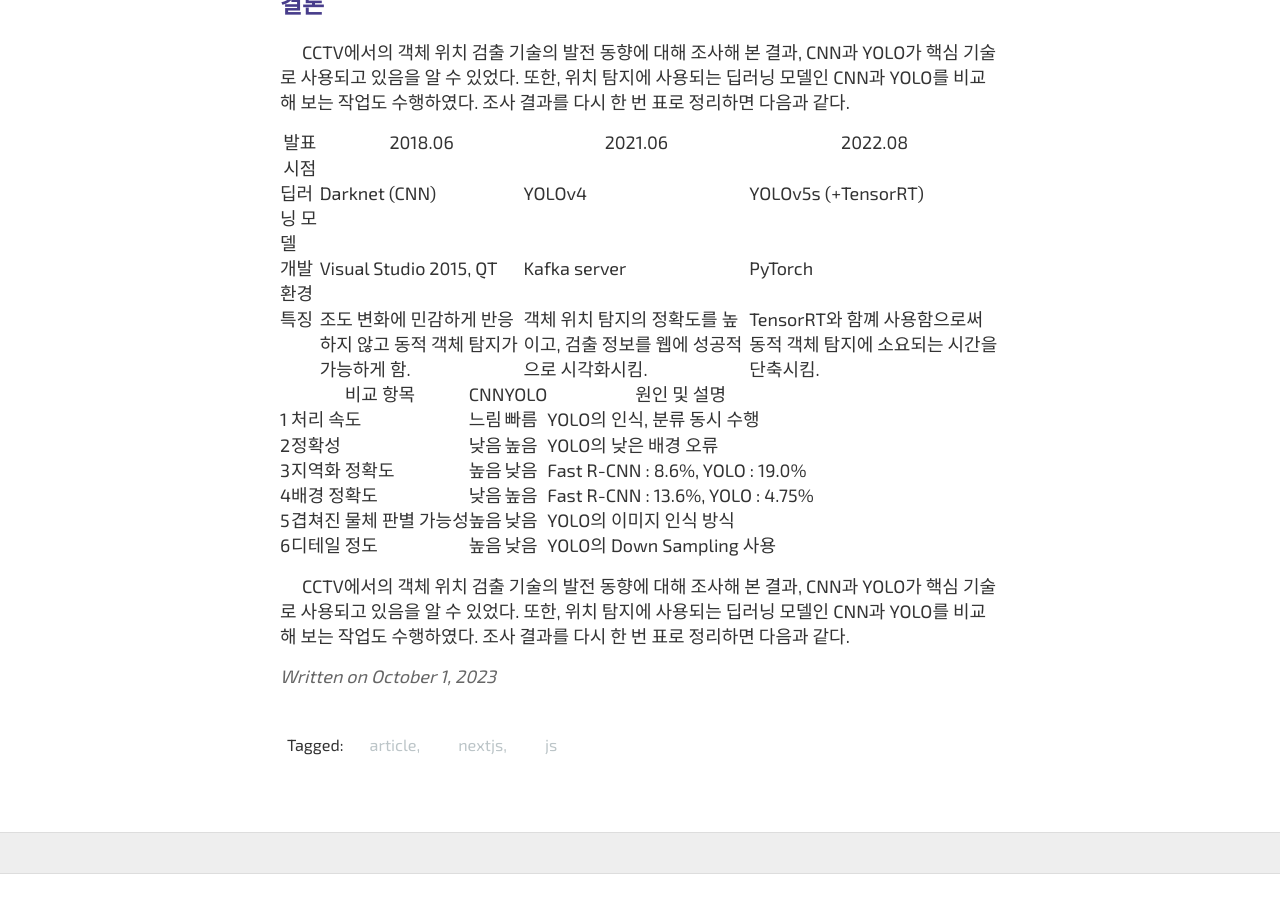
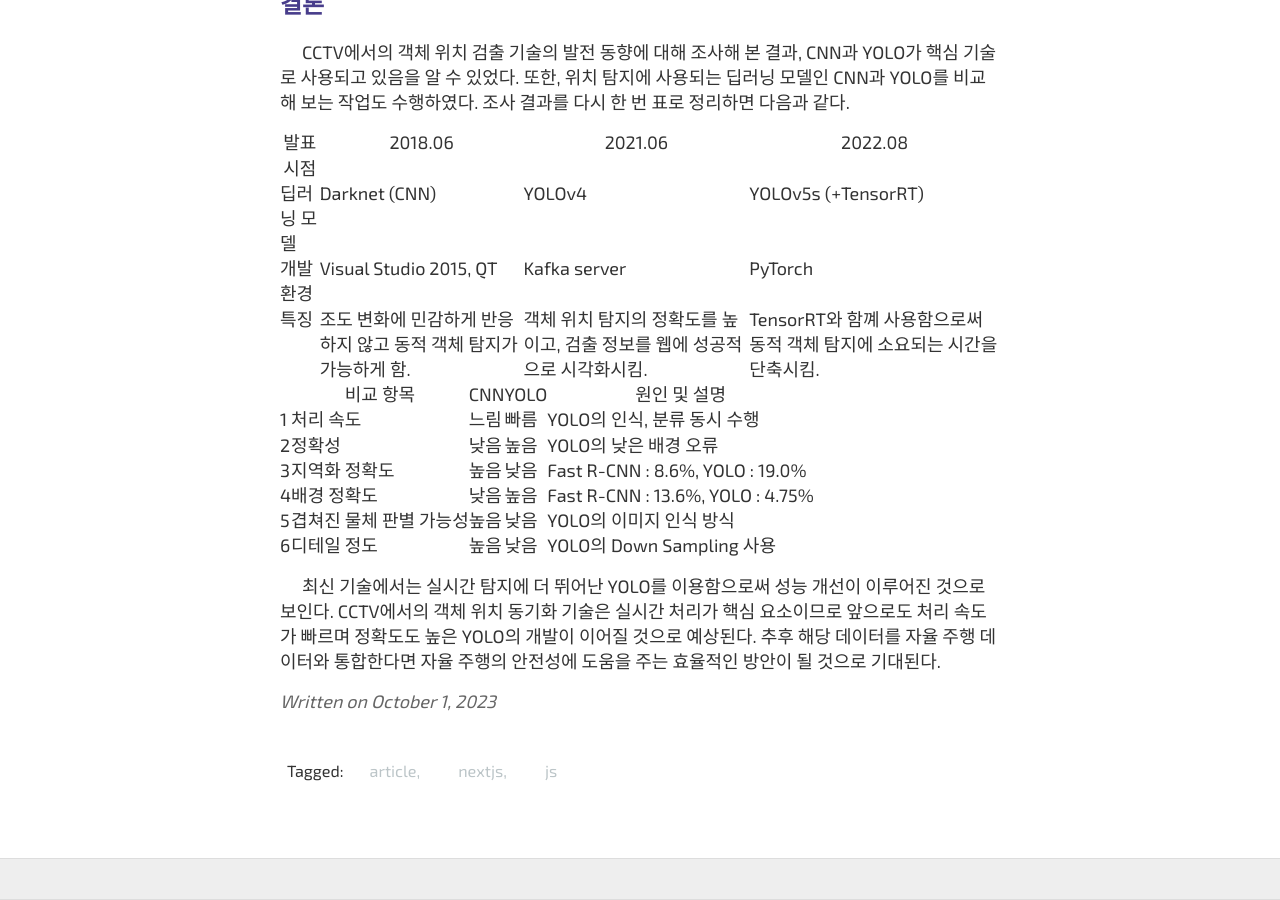
Before and after one commit to fkwmqpfl01/fkwmqpfl01.github.io, a Jekyll site: the page built from _posts/2023-10-01-survey_work.md, in a window 1280 px wide and 900 px high, scrolled down 4861 px. Built offline with Jekyll 4.4.1, drawn with Linux system fonts in a browser that asks for light colours; some web fonts are replaced; before the commit the page ends 5735 px from its top, so only the background shows below that.

Commit message:
conclusion

```diff
--- a/_posts/2023-10-01-survey_work.md
+++ b/_posts/2023-10-01-survey_work.md
@@ -88,4 +88,4 @@ _요약 - 카메라 센서인 CCTV에서 동적 객체의 위치를 파악하는
 | 5 | 겹쳐진 물체 판별 가능성 | 높음 | 낮음 | YOLO의 이미지 인식 방식 |
 | 6 | 디테일 정도 | 높음 | 낮음 | YOLO의 Down Sampling 사용 |
 
-&emsp; CCTV에서의 객체 위치 검출 기술의 발전 동향에 대해 조사해 본 결과, CNN과 YOLO가 핵심 기술로 사용되고 있음을 알 수 있었다. 또한, 위치 탐지에 사용되는 딥러닝 모델인 CNN과 YOLO를 비교해 보는 작업도 수행하였다. 조사 결과를 다시 한 번 표로 정리하면 다음과 같다. <br>
+&emsp; 최신 기술에서는 실시간 탐지에 더 뛰어난 YOLO를 이용함으로써 성능 개선이 이루어진 것으로 보인다. CCTV에서의 객체 위치 동기화 기술은 실시간 처리가 핵심 요소이므로 앞으로도 처리 속도가 빠르며 정확도도 높은 YOLO의 개발이 이어질 것으로 예상된다. 추후 해당 데이터를 자율 주행 데이터와 통합한다면 자율 주행의 안전성에 도움을 주는 효율적인 방안이 될 것으로 기대된다. <br>
```
